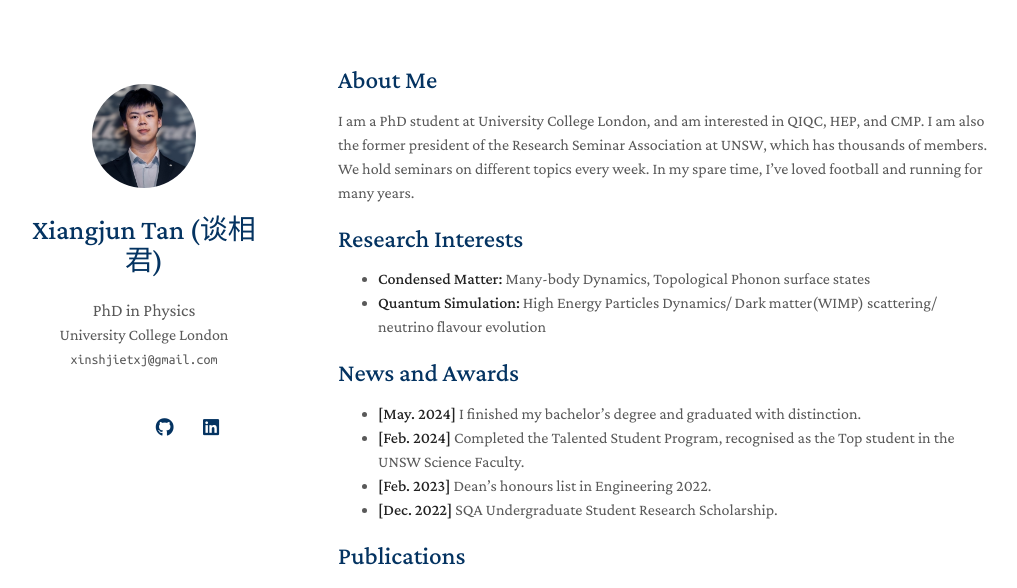
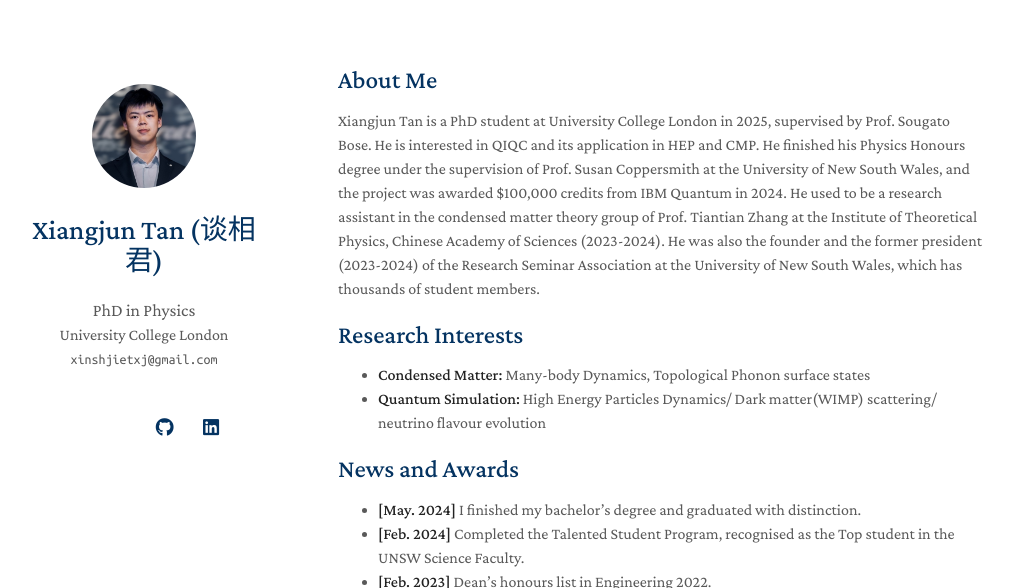
Before and after one commit to xiangjun-tan/xiangjun-tan.github.io, a Jekyll site: the page built from index.md, in a window 1280 px wide and 900 px high, cut to the strip 0-588 px from the top of the window. Shown: the whole strip, without its empty margins (132-1149 px from the left). Built offline with Jekyll 4.4.1, drawn with Linux system fonts in a browser that asks for light colours; nearby versions of some CDN libraries; a style sheet for code colours, icons or effects is not loaded; our own code applies the rules of GitHub Pages for plain Markdown files.

Commit message:
Update index.md

```diff
--- a/index.md
+++ b/index.md
@@ -4,7 +4,7 @@ layout: homepage
 
 ## About Me
 
-I am a PhD student at University College London, and am interested in QIQC, HEP, and CMP. I am also the former president of the Research Seminar Association at UNSW, which has thousands of members. We hold seminars on different topics every week. In my spare time, I've loved football and running for many years.
+Xiangjun Tan is a PhD student at University College London in 2025, supervised by Prof. Sougato Bose. He is interested in QIQC and its application in HEP and CMP. He finished his Physics Honours degree under the supervision of Prof. Susan Coppersmith at the University of New South Wales, and the project was awarded $100,000 credits from IBM Quantum in 2024. He used to be a research assistant in the condensed matter theory group of Prof. Tiantian Zhang at the Institute of Theoretical Physics, Chinese Academy of Sciences (2023-2024). He was also the founder and the former president (2023-2024) of the Research Seminar Association at the University of New South Wales, which has thousands of student members.
 
 ## Research Interests
 
```
